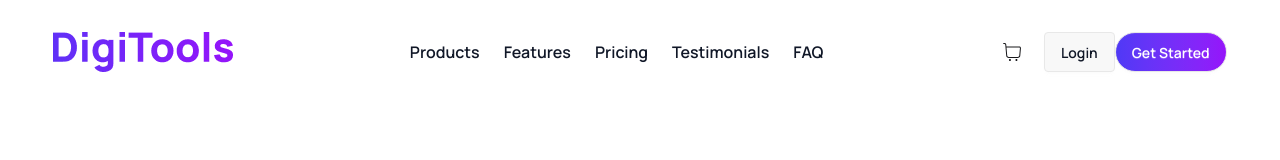
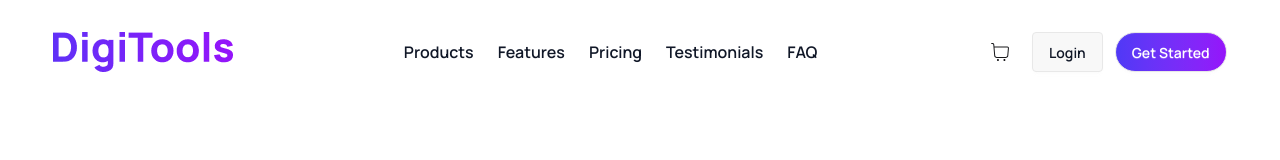
Before and after one commit to tfshorifulislam/digital-tools, a React (Vite) app: page / in a window 1280 px wide. Shown: the top 160 px of the page. Built offline with nearby package versions, Linux system fonts and the light colour scheme.

Commit message:
navbar login btn gap issue fixed

```diff
--- a/src/Components/NavBar/NavBar.jsx
+++ b/src/Components/NavBar/NavBar.jsx
@@ -32,7 +32,7 @@ const NavBar = () => {
                     className={`
                     ${hamburgerMenu ?
                             'flex flex-col space-y-5 py-10 px-5 rounded-xl absolute top-15 right-5 bg-gray-200 shadow-xl'
-                            : 'hidden md:flex md:flex-row md:bg-transparent md:p-0'}`}>
+                            : 'hidden md:flex md:flex-row md:bg-transparent md:p-0 gap-3'}`}>
 
                     <span
                         className={`text-[#101727] font-medium md:font-semibold ${hamburgerMenu ?
```
